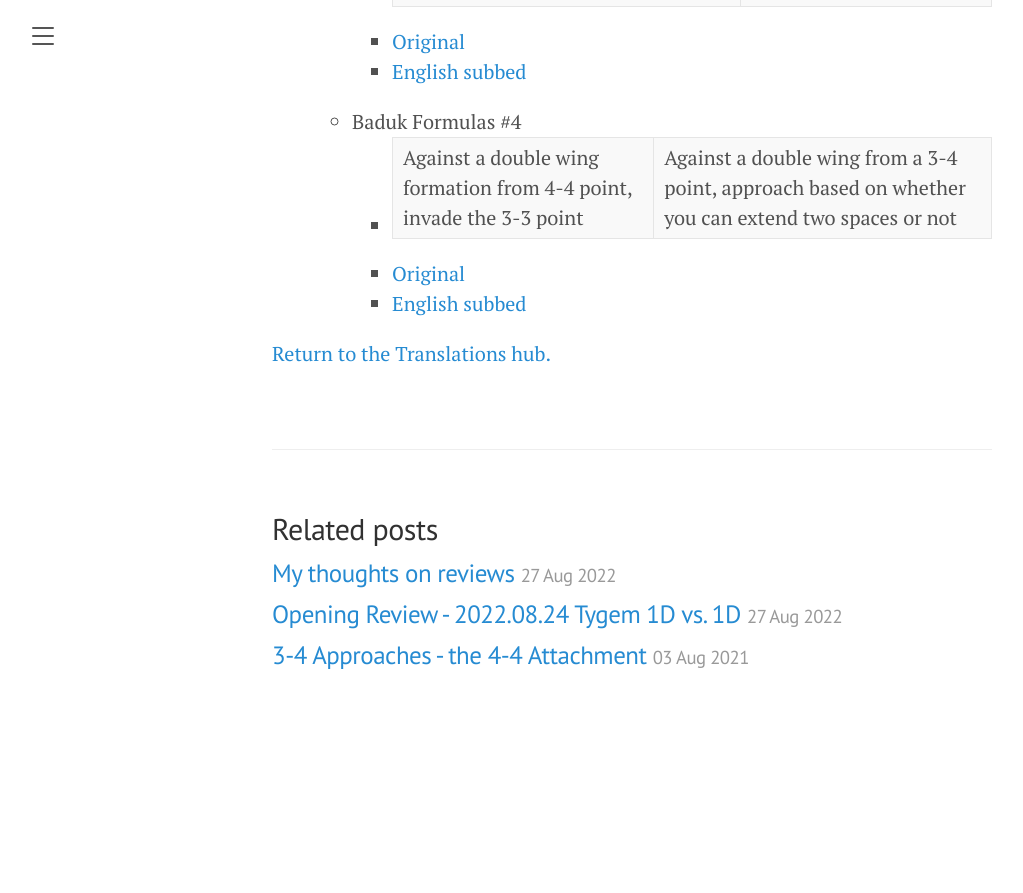
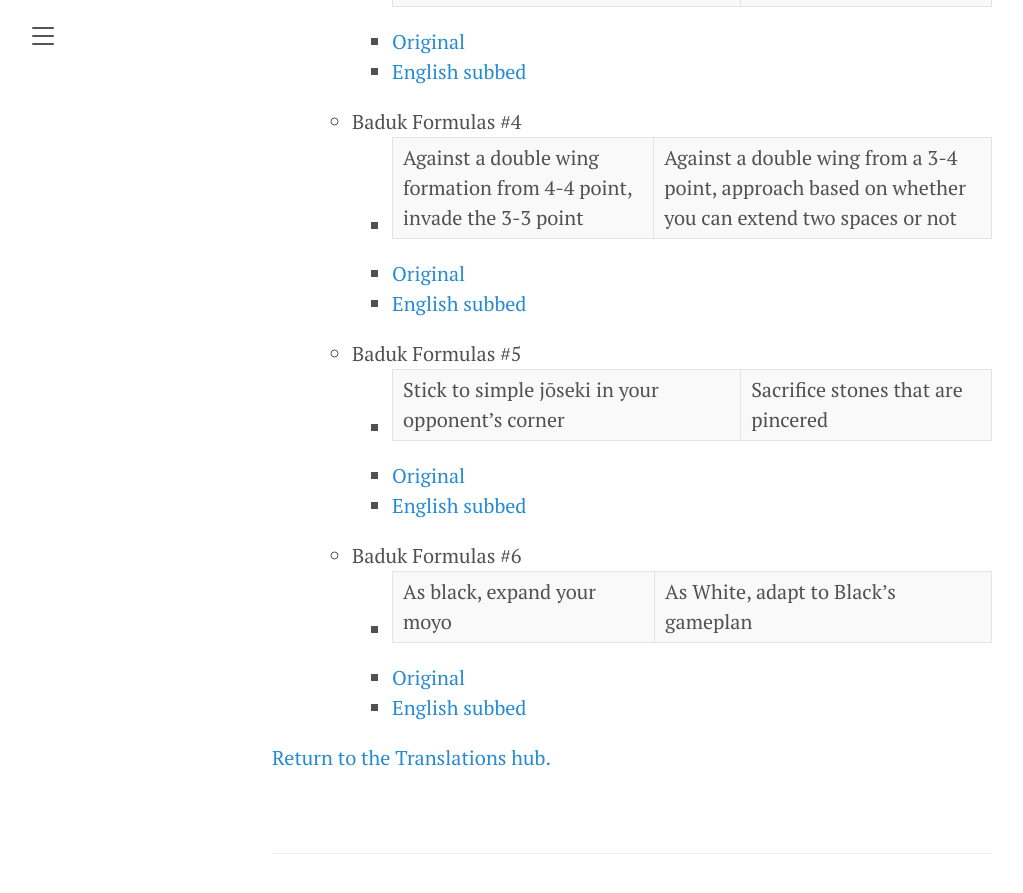
Before and after one commit to resigning-in-sente/resigning-in-sente.github.io, a Jekyll site: the page built from translations/_posts/2025-09-28-baduk-formulas.md, in a window 1280 px wide and 900 px high, scrolled down 1053 px. Shown: the top 893 px of the window, without its empty margins (8-1031 px from the left). Built offline with Jekyll 4.4.1, drawn with Linux system fonts in a browser that asks for light colours; before the commit the page ends 1784 px from its top, so only the background shows below that; some of the changed text lies outside the part shown.

Commit message:
New translated videos

```diff
--- a/translations/_posts/2025-09-28-baduk-formulas.md
+++ b/translations/_posts/2025-09-28-baduk-formulas.md
@@ -10,7 +10,7 @@ This is a landing page for the subtitling project for the Baduk Formulas lecture
 
 * Full playlists:
 	* [Original](https://www.youtube.com/playlist?list=PLf3LXQuZsHcZSd-vILqwFrR7nbnbJ8BRC)
-	* [English subbed (WIP - 4/19)](https://www.captionfy.com/playlist/%EB%8B%A4%EC%8B%9C-%EB%B3%B4%EB%8A%94-%EB%B0%94%EB%91%91%EA%B3%B5%EC%8B%9D)
+	* [English subbed (WIP - 6/19)](https://www.captionfy.com/playlist/%EB%8B%A4%EC%8B%9C-%EB%B3%B4%EB%8A%94-%EB%B0%94%EB%91%91%EA%B3%B5%EC%8B%9D)
 * Individual videos:
 	* Baduk Formulas #1
 		* Stones that can't extend two spaces become weak groups | Invading is smaller than extending
@@ -28,5 +28,13 @@ This is a landing page for the subtitling project for the Baduk Formulas lecture
 		* Against a double wing formation from 4-4 point, invade the 3-3 point | Against a double wing from a 3-4 point, approach based on whether you can extend two spaces or not
 		* [Original](https://youtu.be/0D4OXFY1k_A)
 		* [English subbed](https://www.captionfy.com/video/youtube/0D4OXFY1k_A?caption=en)
+	* Baduk Formulas #5
+		* Stick to simple jōseki in your opponent's corner | Sacrifice stones that are pincered
+		* [Original](https://youtu.be/sZKXWl9Fo6Y)
+		* [English subbed](https://www.captionfy.com/video/youtube/sZKXWl9Fo6Y?c=en)
+	* Baduk Formulas #6
+		* As black, expand your moyo | As White, adapt to Black's gameplan
+		* [Original](https://youtu.be/MQD54eVyRhM)
+		* [English subbed](https://www.captionfy.com/video/youtube/MQD54eVyRhM?c=en)
 
 [Return to the Translations hub.](/translations/)
```
Also changed, not shown: pages/translations.md (+1 -1 lines).
